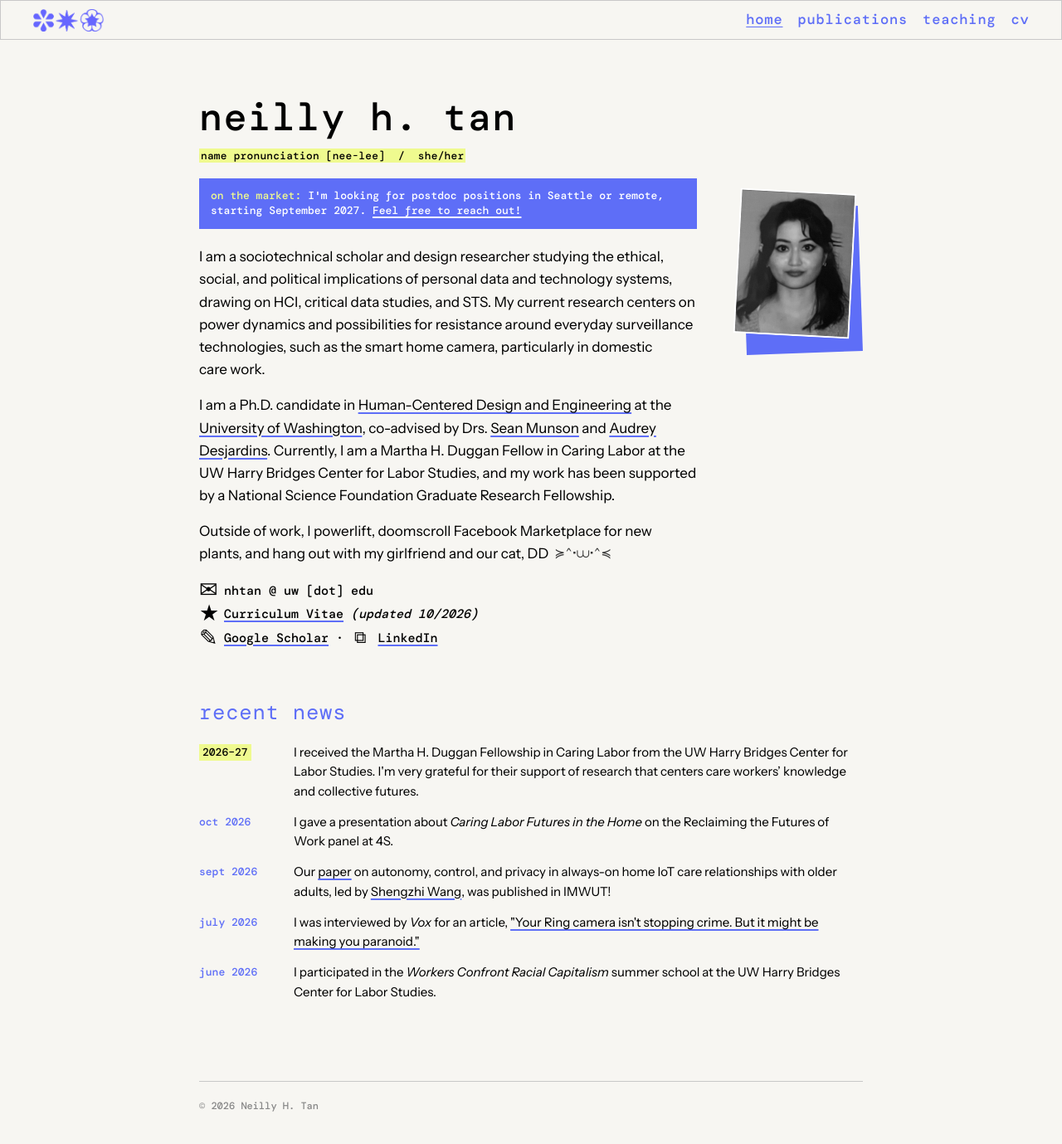
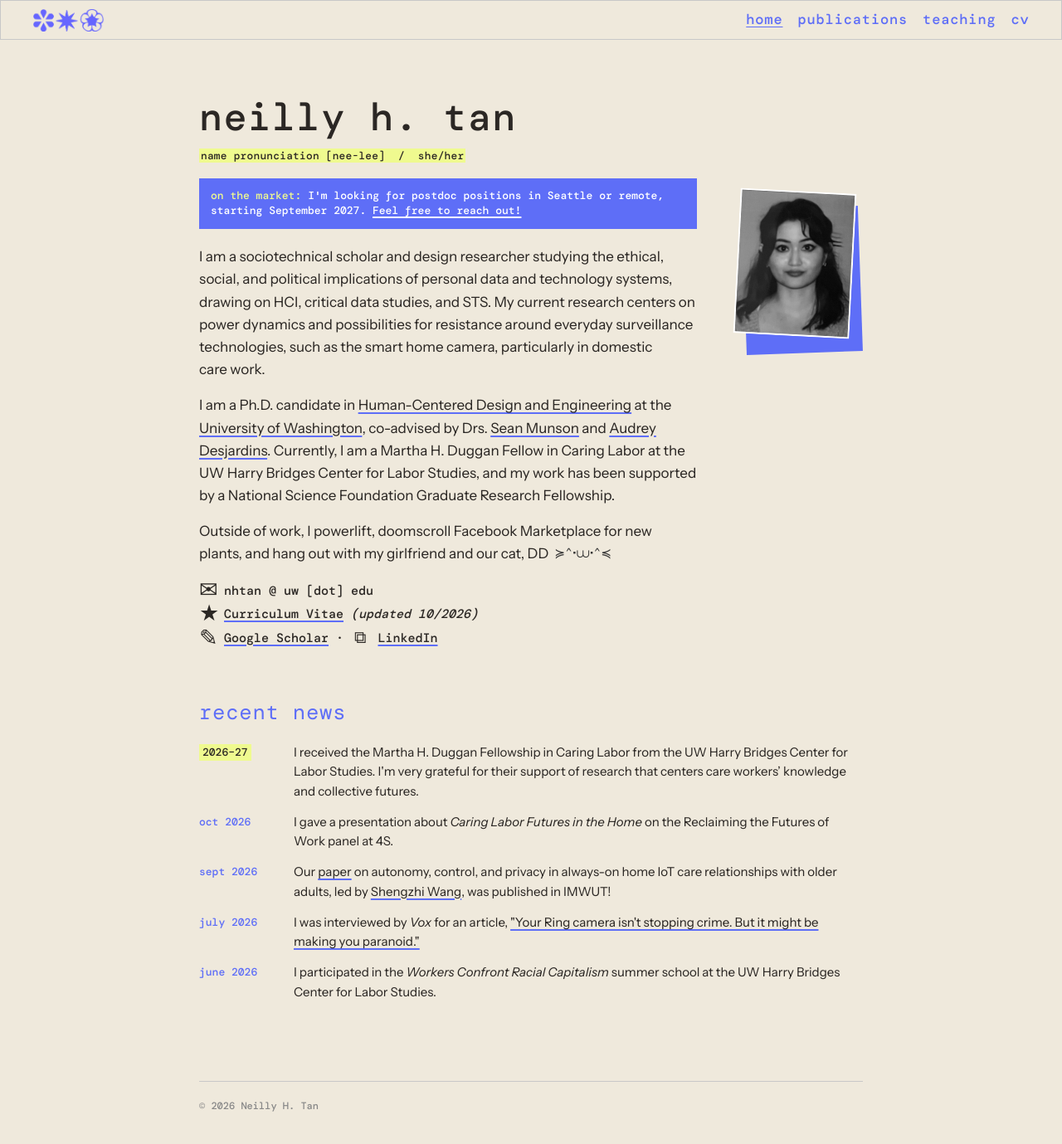
Before and after one commit to neillytan/neillytan.github.io, a Jekyll site: the page built from index.html, in a window 1280 px wide and 1391 px high. Shown: the top 1379 px of the window at 83% size. Built offline with Jekyll 4.4.1, drawn with Linux system fonts in a browser that asks for light colours; some web fonts are replaced.

Commit message:
Warmer cream background and softer text color
Co-Authored-By: Claude Opus 5.5 <noreply@anthropic.com>

```diff
--- a/assets/css/style.css
+++ b/assets/css/style.css
@@ -1,7 +1,7 @@
 :root {
   --accent: #5e6ef7;
-  --text: #000;
-  --bg: #f7f6f2;
+  --text: #2b2724;
+  --bg: #efe9dc;
   --highlight: #effa8f;
   --border: #545454;
   --line: #c8c8c8;
```
